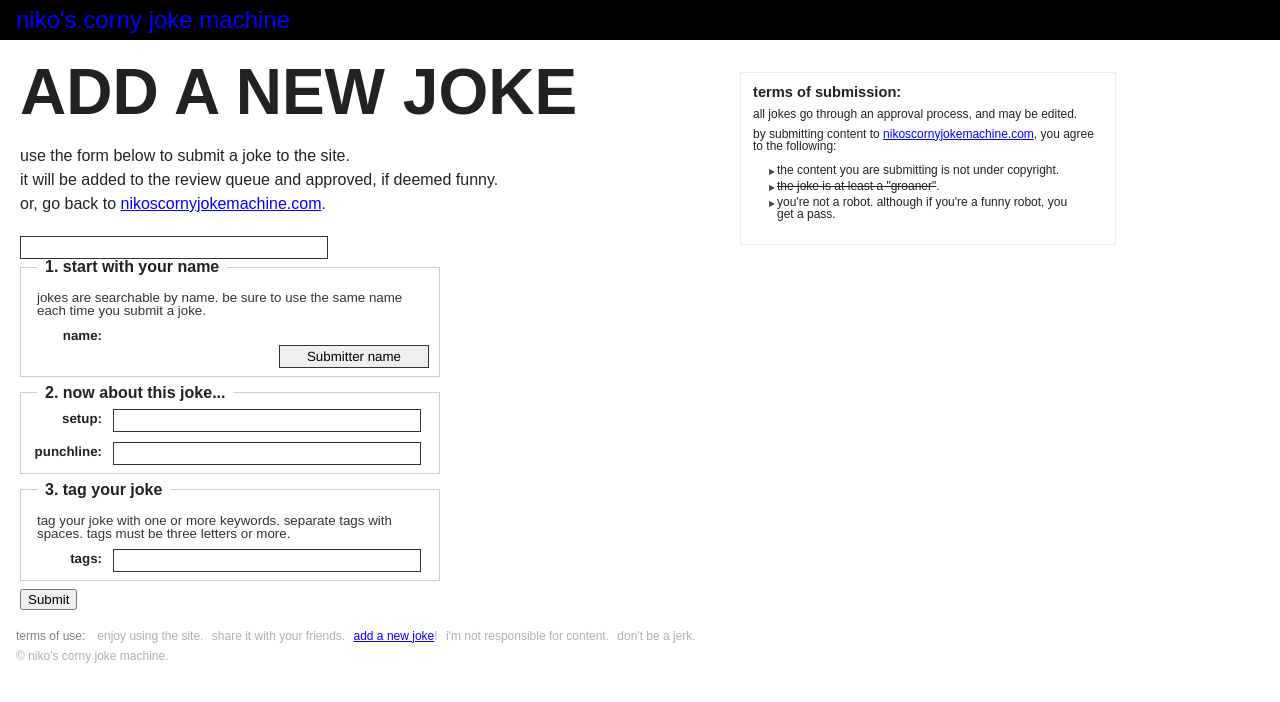
After one commit to nikomaresco/django-ncjm, a Django app: template ncjm/ncjm_site/templates/add_joke.html in a window 1280 px wide. The commit adds this page. Shown: the top 702 px of the page. Run offline with Django 5.2, Linux system fonts and the light colour scheme; the template is opened without the code that fills it, so the values that code supplies are empty, except form fields; tables that the repository leaves empty hold one stand-in row (values such as "Sample post"); form fields are guessed from the names that the template uses.

Commit message:
enhanced frontend code, bringing to parity with php site

```diff
--- a/ncjm/ncjm_site/static/css/main.css
+++ b/ncjm/ncjm_site/static/css/main.css
@@ -1,35 +1,63 @@
-@import 'reset.css';
+@import "reset.css";
 
 /***
  * containers
 ***/
 
+.normal_case {
+    text-transform: none !important;
+}
+
 body {
 	font-family: Arial, sans-serif;
+    color: #222;
+    text-transform: lowercase;
 }
 
-#content {
-	margin: 12px 24px;
+main {
+	margin: 20px;
 }
 
-.flowbox {
-	float: left;
+.column {
+    margin-right: 20px;
+}
+
+.single_column {
+
+}
+
+.two_column {
+    width: 100%;
+    display: flex;
+}
+
+.message {
+    padding: 16px 0;
+}
+
+#terms {
+	font-size: 9pt;
+	max-width: 350px;
 
 	border: 1px solid #ececec;
 	padding: 12px;
 	margin: 12px 24px 12px 0;
 }
 
-#terms {
-	font-size: 90%;
-	max-width: 400px;
+#terms h3 {
+    font-size: 11pt;
+    font-weight: bold;
 }
 
-#license {
-	color: #b0b0b0;
-	font-size: 9pt;
-	margin-top: 12px;
+#terms ul {
+    list-style-type: none;
 }
+
+#terms ul li {
+    margin: 4px 0 0 0;
+}
+
+
 
 .clear {
 	clear: both;
@@ -45,8 +73,8 @@ body {
 
 h1 {
 	width: 100%;
-	padding: 6px 24px;
-	font-size: 22px;
+	padding: 8px 16px;
+	font-size: 24px;
 	margin: 0;
 	background-color: black;
 	color: #eee;
@@ -55,7 +83,7 @@ h1 {
 h2 {
 	text-transform: uppercase;
 	font-weight: bold;
-	margin-top: 18px;
+
 	font-size: 48pt;
 }
 
@@ -72,16 +100,23 @@ h4 {
 }
 
 #joke_punchline, #joke_details {
-	margin-top: 18px;
+	margin: 18px 0;
+}
+
+#joke_meta {
+    padding: 2px 0;
 }
 
 p {
-	margin: 6px;
+	margin: 8px 0;
+
 }
 
-.dark {
-	background-color: #efefef;
+fieldset p {
+    margin: 0;
 }
+
+
 
 .midgray, .midgrey {
 	color: #666666;
@@ -151,31 +202,28 @@ caption {
 ***/
 
 form {
-	width: 464px;
+	width: 420px;
 }
 
 	fieldset {
 		border: 1px solid #cccccc;
 
-		padding: 10px;
-
-		margin: 0 0 10px 0;
-
+		padding: 8px 8px;
+		margin: 0 0 8px 0;
 	}
 
 	legend {
 		font-weight: bold;
 
-		margin-left: 5px;
-
-		padding: 0 5px;
+		margin-left: 8px;
+		padding: 0 8px;
 	}
 
 	form p {
 		color: #333333;
 		font-size: 10pt;
 
-		padding: 8px 10px;
+		padding: 8px;
 	}
 
 
@@ -232,18 +279,25 @@ form {
      * navigation
     ***/
 
-    #navigation ul, #terms ul {
-        list-style: none;
-        margin: 12px 14px;
+    #navigation {
+        padding: 16px 0;
     }
 
     #navigation ul li {
-        margin: 18px 0px 0px 10px;
-        position: relative;
-        padding-left: 10px;
+        padding: 10px;
     }
 
-    #navigation ul li::before {
+    .chevron_list {
+        list-style: none;
+        margin: 12px 16px;
+    }
+
+    .chevron_list li {
+        position: relative;
+        padding-left: 8px;
+    }
+
+    .chevron_list li::before {
         content: "\25B6";
         position: absolute;
         left: 0;
@@ -252,7 +306,16 @@ form {
         line-height: 2;
     }
 
-    #license ol li {
+    footer {
+        color: #b0b0b0;
+        font-size: 9pt;
+        margin: 16px;
+    }
+    footer p {
+        margin: 8px 0 0 0;
+    }
+
+    .terms_of_use li {
         margin-right: 5px;
         display: inline;
     }
--- /dev/null
+++ b/ncjm/ncjm_site/templates/add_joke.html
@@ -0,0 +1,109 @@
+{% extends "base.html" %}
+
+{% block title %}Add a new joke{% endblock %}
+
+{% block content %}
+    <div class="two_column">
+        <div class="column" style="flex: 3;max-width: 700px;">
+            <article>
+                <h2>Add a new joke</h2>
+
+                <div class="message">
+                    {% if not status %}
+                    <p>Use the form below to submit a joke to the site.</p>
+                    <p>
+                        It will be added to the review queue and approved, if
+                        deemed funny.
+                    </p>
+                    {% elif status == "success" %}
+                        <p>Thanks for the joke!</p>
+                        <p>Got another one? Add it below!</p>
+                    {% elif status == "error" %}
+                    <p>
+                        There was an error with your submission. Please try again.
+                    </p>
+                    {% endif %}
+
+                    <p>
+                        Or, go back to <a href="/" title="niko's corny joke machine">nikoscornyjokemachine.com</a>.
+                    </p>
+                </div>
+
+                <form id="add_joke" method="post">
+                    {% csrf_token %}
+
+                    {{ form.captcha }}
+                    {% if form.catcha.errors %}
+                        <div class="error">
+                            {{ form.captcha.errors }}
+                        </div>
+                    {% endif %}
+
+                    <fieldset>
+                        <legend>1. Start with your name</legend>
+                        <p>
+                            Jokes are searchable by name. Be sure to use the same name each time you submit a
+                            joke.
+                        </p>
+                        <div class="form-group">
+                            <label for="{{ form.submitter_name.id_for_label }}">name:</label>
+                            {{ form.submitter_name }}
+                        </div>
+                    </fieldset>
+
+                    <fieldset>
+                        <legend>2. Now about this joke...</legend>
+
+                        <div class="form-group">
+                            <label for="{{ form.setup.id_for_label }}">setup:</label>
+                            {{ form.setup }}
+                        </div>
+                        <div class="form-group" style="margin-top:10px;">
+                            <label for="{{ form.punchline.id_for_label }}">punchline:</label>
+                            {{ form.punchline }}
+                        </div>
+                    </fieldset>
+
+                    <fieldset>
+                        <legend>3. Tag your joke</legend>
+                        <p>
+                            Tag your joke with one or more keywords. Separate
+                            tags with spaces. Tags must be three letters or more.
+                        </p>
+                        <div class="form-group">
+                            <label for="{{ form.tags.id_for_label }}">tags:</label>
+                            {{ form.tags }}
+                        </div>
+                    </fieldset>
+
+                    <button type="submit" class="btn btn-primary">Submit</button>
+                </form>
+            </article>
+        </div>
+        <div class="column" style="flex: 1.5;">
+            <aside id="terms">
+                <h3>Terms of submission:</h3>
+                <p>
+                    All jokes go through an approval process, and may be edited.
+                </p>
+                <p>
+                    By submitting content to <a href="http://www.nikoscornyjokemachine.com/"
+                    title="niko's corny joke machine">nikoscornyjokemachine.com</a>,
+                    you agree to the following:
+                </p>
+                <ul class="chevron_list">
+                    <li>
+                        The content you are submitting is not under copyright.
+                    </li>
+                    <li>
+                        <s>The joke is at <strong>least</strong> a "groaner"</s>.
+                    </li>
+                    <li>
+                        You're not a robot. Although if you're a funny robot, you
+                        get a pass.
+                    </li>
+                </ul>
+            </aside>
+        </div>
+    </div>
+{% endblock %}
--- a/ncjm/ncjm_site/templates/base.html
+++ b/ncjm/ncjm_site/templates/base.html
@@ -14,9 +14,7 @@
     <main>
         {% block content %}{% endblock %}
     </main>
-    <footer>
-        {% include "footer.html" %}
-    </footer>
+    {% include "footer.html" %}
     <script src="{% static "ncjm_site/js/scripts.js" %}"></script>
 </body>
 </html>
--- a/ncjm/ncjm_site/templates/footer.html
+++ b/ncjm/ncjm_site/templates/footer.html
@@ -1,11 +1,11 @@
-<div id="license">
+<footer>
 	<h4>Terms of use:</h4>
-	<ol>
+	<ol class="terms_of_use">
 		<li>Enjoy using the site.</li>
 		<li>Share it with your friends.</li>
-		<li><a href="/" title="Add a joke">Add a joke</a>!</li>
+		<li><a href="/" title="Add a new joke">Add a new joke</a>!</li>
 		<li>I'm not responsible for content.</li>
         <li>Don't be a jerk.</li>
 	</ol>
 	<p>&#169; Niko's Corny Joke Machine.</p>
-</div>
+</footer>
--- a/ncjm/ncjm_site/templates/navigation.html
+++ b/ncjm/ncjm_site/templates/navigation.html
@@ -1,7 +1,7 @@
-<nav id="navigation" class="spacebottom">
+<nav id="navigation" class="chevron_list">
 	<ul>
 		<li><a href="/" title="niko's corny joke machine">home</a></li>
-		<li><a href="/" title="add a joke">add a joke</a></li>
+		<li><a href="{% url "add_joke" %}" title="add a new joke">add a new joke</a></li>
 		<li><a href="/">buy me a beer</a>!</li>
 	</ul>
 </nav>
--- a/ncjm/ncjm_site/templates/rating.html
+++ b/ncjm/ncjm_site/templates/rating.html
@@ -1,5 +1,5 @@
 <section id="rating">
-    <h3 class="midgray">Rate this joke:</h3>
+    <h3 class="midgray">rate this joke:</h3>
     <ol>
         <li><a href="/">😠</a></li>
         <li><a href="/">🥱</a></li>
```
Also changed, not shown: other parts of ncjm/ncjm_site/static/css/main.css (+24 -10 lines), ncjm/ncjm_site/templates/index.html (+9 -15 lines), ncjm/ncjm_site/templates/joke_stats.html (+4 -4 lines), ncjm/ncjm_site/templates/joke_tags.html (added, +12 -0 lines), ncjm/ncjm_site/templates/search.html (added, +83 -0 lines).
